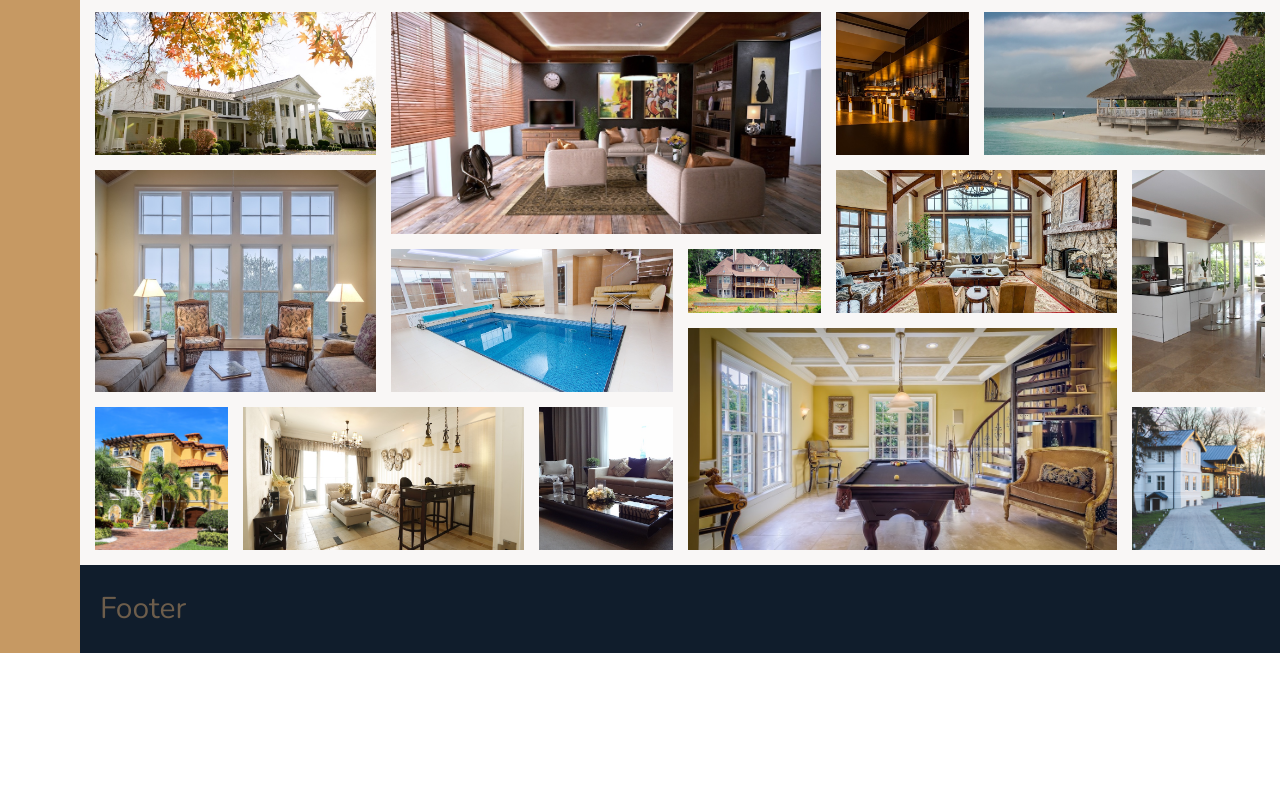
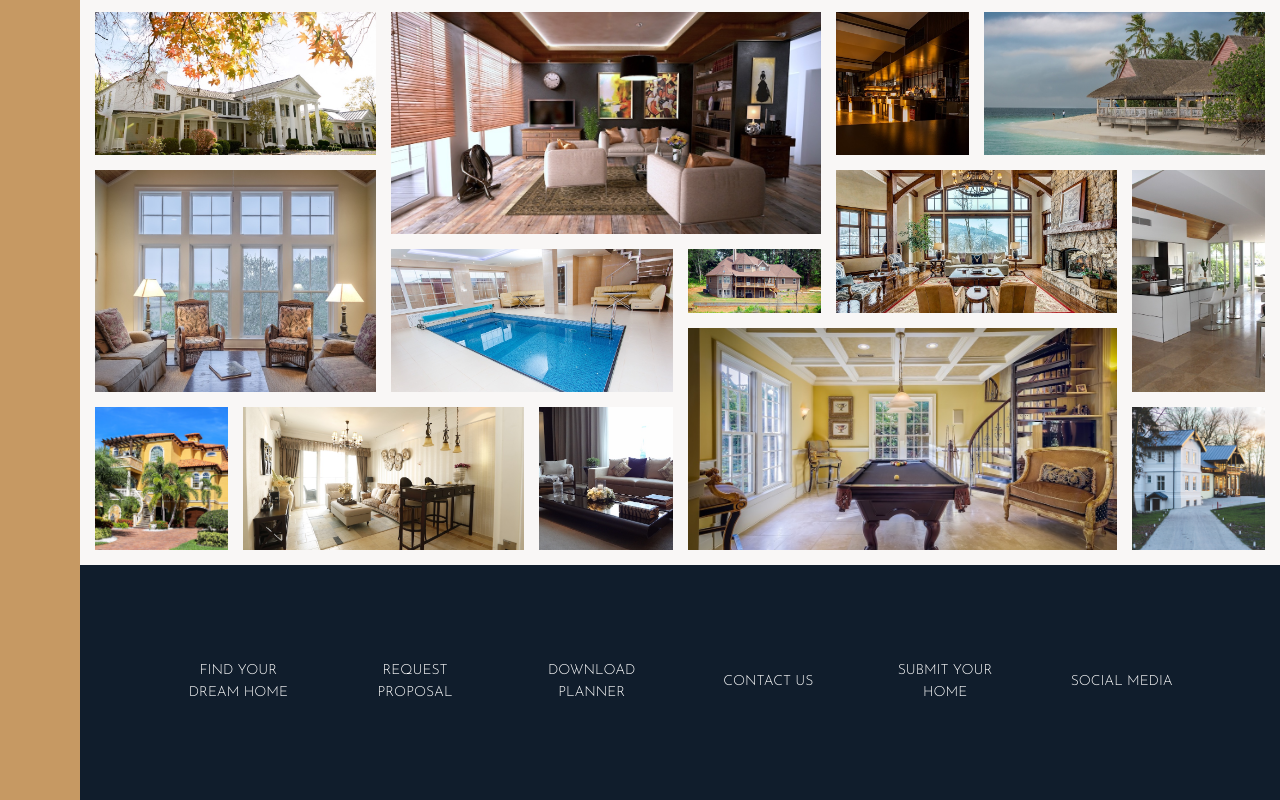
Before and after one commit to Conal84/Nexter, a website: page index.html in a window 1280 px wide. Shown: the part 3296-4096 px from the top of the page. Before the commit the page ends 3949 px from the top, so only its background shows below. Drawn offline with nearby package versions, Linux system fonts and the light colour scheme.

Commit message:
Ad fooAdded footer section

```diff
--- a/index.html
+++ b/index.html
@@ -358,6 +358,27 @@
         />
       </figure>
     </section>
-    <footer class="footer">Footer</footer>
+    <footer class="footer">
+      <ul class="nav">
+        <li class="nav__item">
+          <a href="#" class="nav__link">Find your dream home</a>
+        </li>
+        <li class="nav__item">
+          <a href="#" class="nav__link">Request proposal</a>
+        </li>
+        <li class="nav__item">
+          <a href="#" class="nav__link">Download planner</a>
+        </li>
+        <li class="nav__item">
+          <a href="#" class="nav__link">Contact us</a>
+        </li>
+        <li class="nav__item">
+          <a href="#" class="nav__link">Submit your home</a>
+        </li>
+        <li class="nav__item">
+          <a href="#" class="nav__link">Social media</a>
+        </li>
+      </nav>
+    </footer>
   </body>
 </html>
--- a/sass/_footer.scss
+++ b/sass/_footer.scss
@@ -1,4 +1,32 @@
 .footer {
   background-color: $color-secondary;
   grid-column: full-start / full-end;
+  padding: 8rem;
 }
+
+.nav {
+  list-style: none;
+  display: grid;
+  grid-template-columns: repeat(auto-fit, minmax(15rem, 1fr));
+  grid-gap: 2rem;
+  align-items: center;
+
+  &__link:link,
+  &__link:visited {
+    font-size: 1.4rem;
+    color: #fff;
+    text-decoration: none;
+    font-family: $font-display;
+    text-transform: uppercase;
+    text-align: center;
+    padding: 1.5rem;
+    display: block;
+    transition: all 0.2s;
+  }
+
+  &__link:hover,
+  &__link:active {
+    background-color: rgba(#fff, 0.05);
+    transform: translateY(-3px);
+  }
+}
```
Also changed, not shown: css/style.css.
